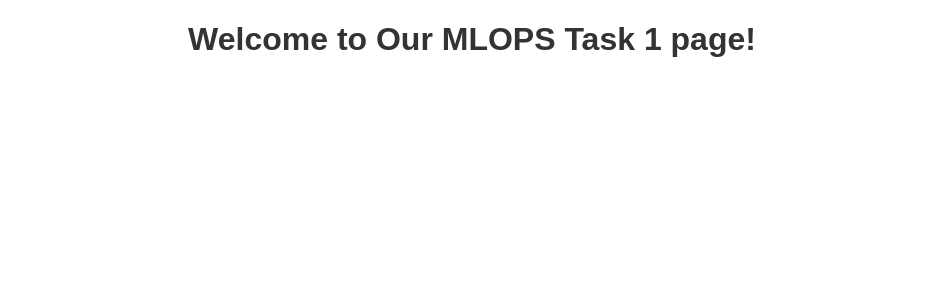
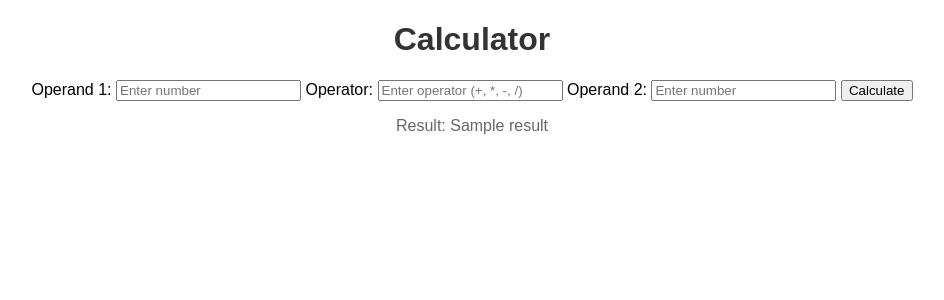
Before and after one commit to Lazer430/MLOPS_Task1, a Flask app: template templates/index.html in a window 1280 px wide. Shown: the top 300 px of the page, without its empty margins (168-1112 px from the left). Run offline with Flask 3, Linux system fonts and the light colour scheme; the template is opened without the code that fills it: most values are stand-ins (such as "Sample title", 1, 10 or a date in 2020).

Commit message:
Added Ui to main

```diff
--- a/templates/index.html
+++ b/templates/index.html
@@ -1,10 +1,32 @@
 <!DOCTYPE html>
 <html>
 <head>
-    <title>Welcome to My Website</title>
+    <title>Simple Calculator</title>
     <link rel="stylesheet" href="{{ url_for('static', filename='style.css') }}">
 </head>
 <body>
-    <h1>Welcome to Our MLOPS Task 1 page!</h1>
+    <div class="calculator">
+        <h1>Calculator</h1>
+        <form action="/calculate" method="post">
+            <label for="operand1">Operand 1:</label>
+            <input type="text" id="operand1" name="operand1" placeholder="Enter number" required>
+
+            <label for="operator">Operator:</label>
+            <input type="text" id="operator" name="operator" placeholder="Enter operator (+, *, -, /)" required>
+
+            <label for="operand2">Operand 2:</label>
+            <input type="text" id="operand2" name="operand2" placeholder="Enter number" required>
+
+            <input type="submit" value="Calculate">
+        </form>
+
+        {% if result is not none %}
+            <p>Result: {{ result }}</p>
+        {% endif %}
+
+        {% if error_message %}
+            <p style="color: red;">{{ error_message }}</p>
+        {% endif %}
+    </div>
 </body>
 </html>
```
